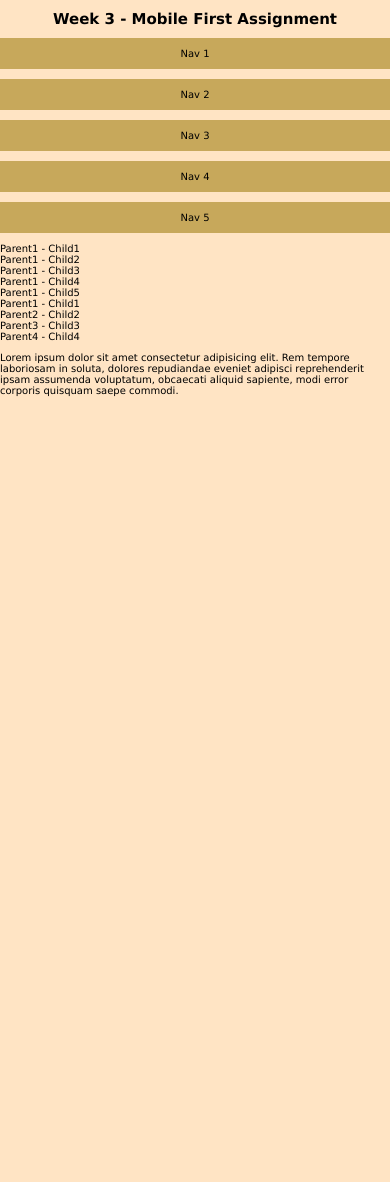
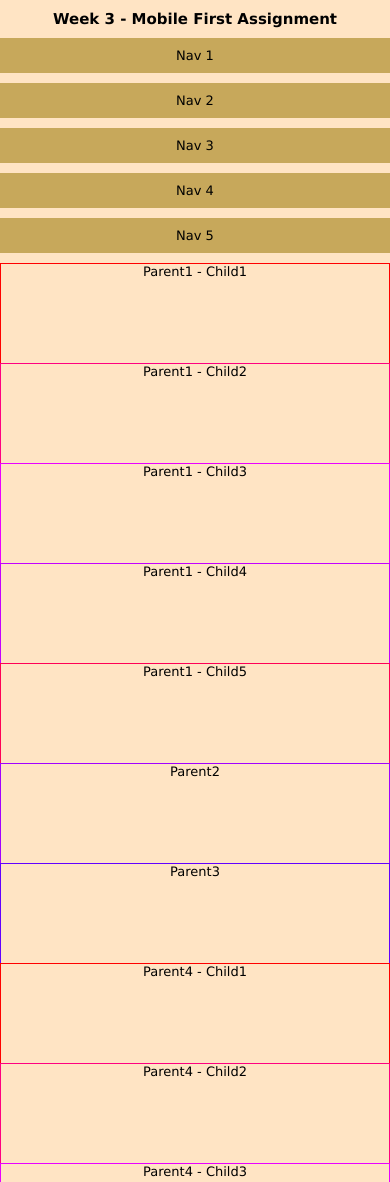
Before and after one commit to Gavriil84/Assignemnt, a plain HTML site: page index.html in a window 390 px wide. Shown: the top 1182 px of the page. Before the commit the page ends 854 px from the top, so only its background shows below. Drawn offline with Linux system fonts and the light colour scheme.

Commit message:
mobile display completed

```diff
--- a/index.html
+++ b/index.html
@@ -48,25 +48,25 @@
             </div>
 
             <!-- Parent2 -->
-            <div class="parent2">
-
+            <div class="parent2 children">
+                <a href="" class="content">Parent2</a>
             </div>
 
             <!-- Parent3 -->
-            <div class="parent3">
-
+            <div class="parent3 children">
+                <a href="" class="content">Parent3</a>
             </div>
 
             <!-- Parent4 -->
             <div class="parent4">
                 <div class="child1 children">
-                    <a class="content">Parent1 - Child1</a>
+                    <a class="content">Parent4 - Child1</a>
                 </div>
                 <div class="child2 children">
-                    <a class="content">Parent2 - Child2</a>
+                    <a class="content">Parent4 - Child2</a>
                 </div>
                 <div class="child3 children">
-                    <a class="content">Parent3 - Child3</a>
+                    <a class="content">Parent4 - Child3</a>
                     </div>
                 <div class="child4 children">
                     <a class="content">Parent4 - Child4</a>
--- a/style.css
+++ b/style.css
@@ -17,6 +17,11 @@ body{
     background-color: bisque;
 }
 
+a{
+    color: black;
+    text-decoration: none;
+}
+
 
 /* ====================================================== */
 /*                        Mobile                          */
@@ -32,12 +37,62 @@ h1{
 
 nav a {
     display: block;
-    text-decoration: none;
     padding: 10px;
     text-align: center;
     background-color: rgb(199, 168, 91);
     margin: 10px 0;
-    color: black;
+    font-size: 1.3rem;
 }
 
 /* ------------------------main-------------------------- */
+section{
+    margin-bottom: 0;
+}
+.children{
+    font-size: 1.3rem;
+    height: 100px;
+    text-align: center;
+}
+
+.child1{
+    border: 1px solid rgb(255, 0, 0);
+    border-bottom: none;
+}
+.child2{
+    border: 1px solid rgb(255, 0, 128);
+    border-bottom: none;
+}
+.child3{
+    border: 1px solid rgb(234, 0, 255);
+    border-bottom: none;
+}
+.child4{
+    border: 1px solid rgb(195, 0, 255);
+    border-bottom: none;
+}
+.child5{
+    border: 1px solid rgb(255, 0, 85);
+    border-bottom: none;
+}
+.parent2{
+    border: 1px solid rgb(162, 0, 255);
+    border-bottom: none;
+}
+.parent3{
+    border: 1px solid rgb(98, 0, 255);
+    border-bottom: none;
+}
+.parent4 .child4{
+    border-bottom: 1px solid rgb(195, 0, 255);
+}
+
+/* ------------------------footer-------------------------- */
+footer{
+    background-color: rgb(255, 123, 0);
+}
+p{
+    font-size: 1.2rem;
+    color: #FFF;
+    padding: 10px;
+    margin: 0;
+}
```
